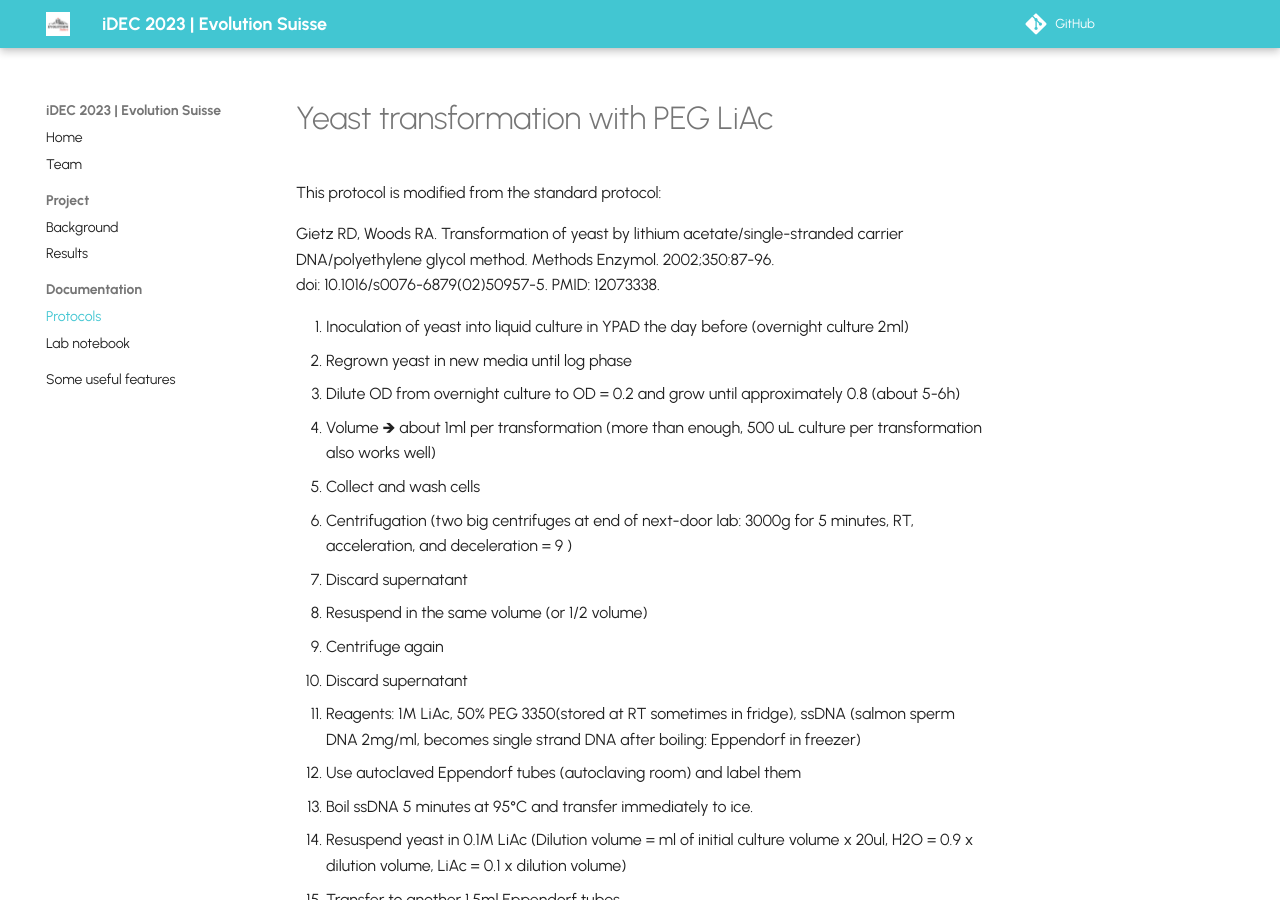
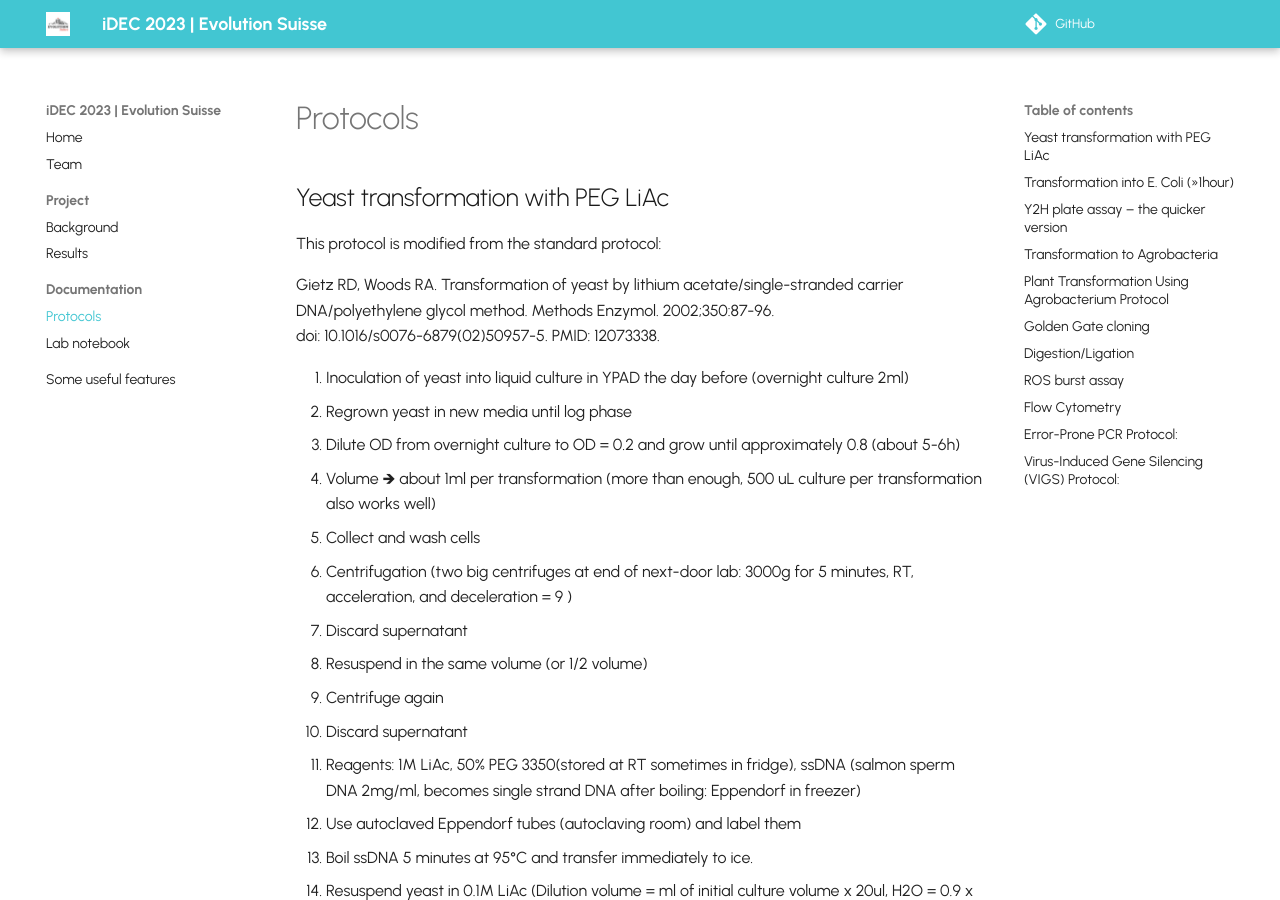
Before and after one commit to idec-teams/2023_Evolution_Suisse, an MkDocs documentation site: the page built from docs/documentation/protocols.md, in a window 1280 px wide and 900 px high. Built offline with MkDocs 1.6.1 and Material for MkDocs 9.7.7, drawn with Linux system fonts in a browser that asks for light colours; comment, search, counter and statistics services are not loaded.

Commit message:
Addint titles

```diff
--- a/docs/documentation/protocols.md
+++ b/docs/documentation/protocols.md
@@ -1,4 +1,4 @@
-# Yeast transformation with PEG LiAc
+## Yeast transformation with PEG LiAc
 This protocol is modified from the standard protocol:
 
 Gietz RD, Woods RA. Transformation of yeast by lithium acetate/single-stranded carrier DNA/polyethylene glycol method. Methods Enzymol. 2002;350:87-96.
@@ -36,7 +36,7 @@ doi: 10.1016/s0076-6879(02)50957-5. PMID: 12073338.
 
 
 
-# Transformation into E. Coli (»1hour)
+## Transformation into E. Coli (»1hour)
 
 1. 	Take eppis with 50ul E. Coli culture (main lab, -80°C, bottom middle, DH10B, red lid).
 2. 	Thaw on ice (use white box, ice machine is in the room that connects two hallways, after the PCR room)
@@ -52,7 +52,7 @@ doi: 10.1016/s0076-6879(02)50957-5. PMID: 12073338.
 11.  Label plate at the bottom and put them at 37°C upside-down in the incubator.
 
 
-# Y2H plate assay – the quicker version
+## Y2H plate assay – the quicker version
 1. Have the plates with the transformed yeast ready, they should have nice colonies.
 2. Take a 96-well PCR plate and add 30-40 μL of MQ water to each well, with one well per sample. Save yourself time and energy by using a multi-channel which can be found either at the incubators in our room, or in the middle of the next room, close to the door.
 3. For each plate take a tip and pick around 4-5 medium sized colonies (all of them on the same tip). The number of colonies depends on the volume of water used so for 30-40 μL, 4-5 is enough.
@@ -66,7 +66,7 @@ doi: 10.1016/s0076-6879(02)50957-5. PMID: 12073338.
 11. Once all the dilutions are prepared, plate the yeast using a multichannel, plating 5 μL of each sample. Make sure that all the samples are aligned, you can position the PRC plate bellow the medium plate to act as a guide.
 12. Once the yeast are plated, let the plates dry, collect and grow in a static incubator at 28 °C for 2-3 days.
 
-# Transformation to Agrobacteria
+## Transformation to Agrobacteria
 
 
 
@@ -86,7 +86,7 @@ doi: 10.1016/s0076-6879(02)50957-5. PMID: 12073338.
 14. Incubate at 28°C.
 15. Rinse cuvettes well with tap water and then leave them in a beaker of ethanol for a while and then dry them.
 
-# Plant Transformation Using Agrobacterium Protocol
+## Plant Transformation Using Agrobacterium Protocol
 
 
 Materials:
@@ -134,7 +134,7 @@ Procedure:
    - Fill the syringe with the Agrobacterium culture.
    - Press the syringe into the underside of the plant leaf while using a finger to press against the top side of the leaf for efficient infiltration.
 
-# Golden Gate cloning
+## Golden Gate cloning
 
 The enzymes are found in the yellow
 Use online molar ratio calculator:
@@ -162,7 +162,7 @@ The only thing you realistically change is the number of cycles, if something is
 
 
 
-# Digestion/Ligation
+## Digestion/Ligation
 
 
 |  | 20ul System |
@@ -187,7 +187,7 @@ Digestion:
 
 
 
-# ROS burst assay
+## ROS burst assay
 
 1. Preparation of Leaf Disks:
    - Cut leaf disks from Nicotiana benthamiana plants.
@@ -201,7 +201,7 @@ Digestion:
   - Place the container in the Tecan spark  machine  and measure luminescence for around 45  minutes. Record the data as total counts over the 45-minute period.
 
 
-# Flow Cytometry
+## Flow Cytometry
 
 1. Colony Preparation:
   - Select six colonies from each group.
@@ -220,7 +220,7 @@ Digestion:
   - Perform a one-way ANOVA with Dunnett’s posthoc test to assess the differences between sample fluorescence means.
 
 
-# Error-Prone PCR Protocol:
+## Error-Prone PCR Protocol:
 
 1. Polymerase Preparation: Prepare GoTaq polymerase according to the corresponding protocol provided by the manufacturer.
 2. Mutation Rate Calculation: Calculate the mutation rates using the Thermofisher fidelity calculator to predict a single point mutation across the CERK1 sequence.
@@ -231,7 +231,7 @@ Digestion:
 
 
 
-# Virus-Induced Gene Silencing (VIGS) Protocol:
+## Virus-Induced Gene Silencing (VIGS) Protocol:
 
 1. Agrobacteria Transformation: Transform electrocompetent agrobacteria as previously described with either pTRV1 or pTRV2-CERK1 vectors. Culture Preparation: Recover and culture the transformed bacteria overnight as previously described.
 2. Culture Adjustment: The following day, adjust the cultures to an OD600 of 2.0.
```
